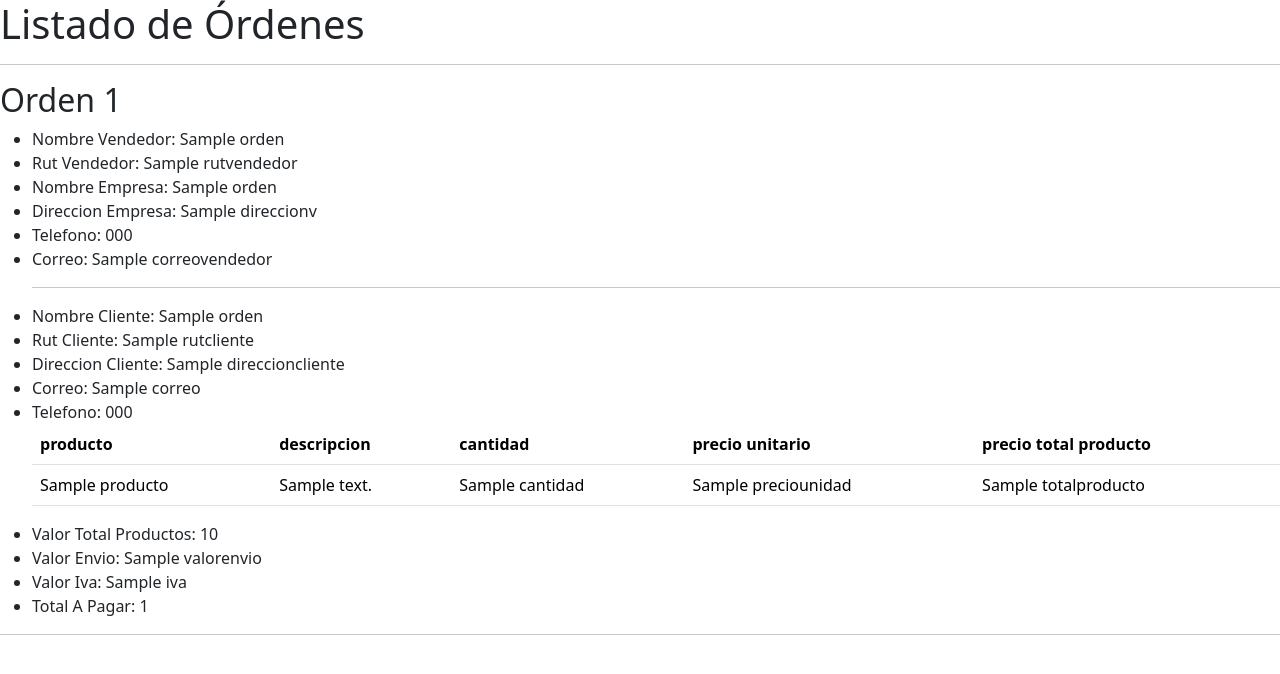
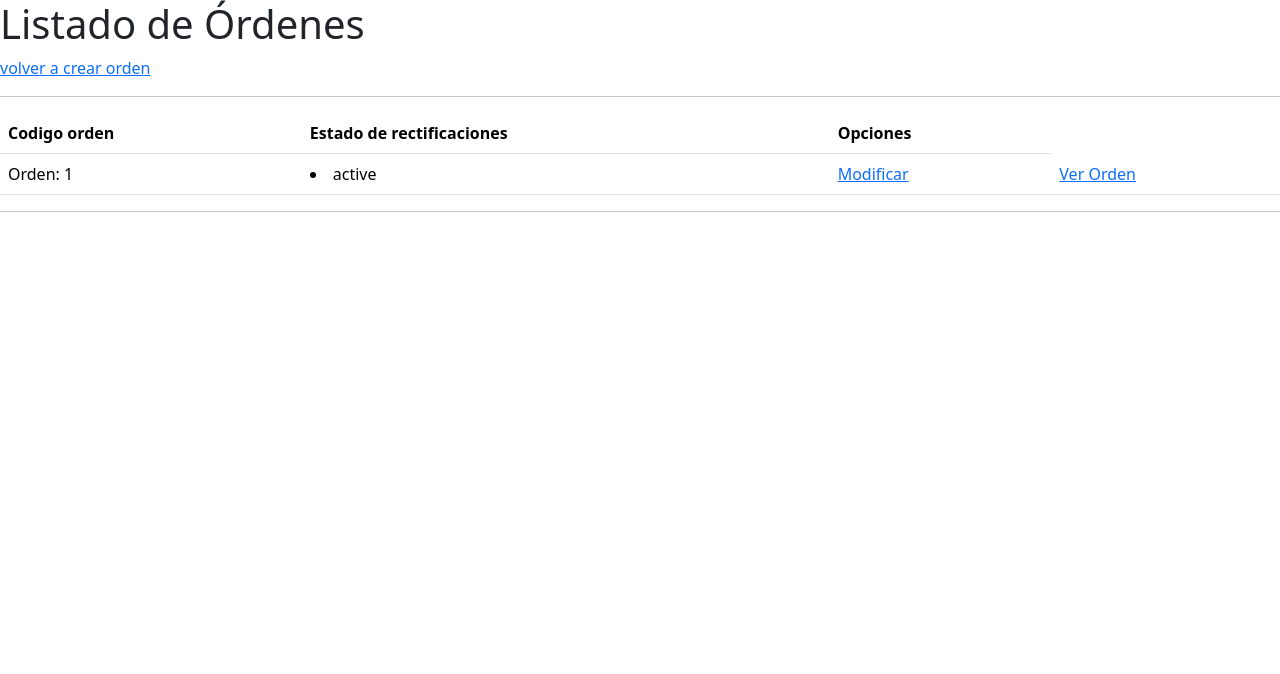
Before and after one commit to marcelaGonzalezArancibia/proyecto_time, a Django app: template app/templates/listadoorden.html in a window 1280 px wide. Shown: the top 674 px of the page. Run offline with Django 5.2, Linux system fonts and the light colour scheme; the template is opened without the code that fills it: most values are stand-ins (such as "Sample title", 1, 10 or a date in 2020); parts of the project's set-up code (start-up, migrations or seed data) failed here and were passed over.

Commit message:
se agregan template detalle y modificar, se rediseña listadoorden

```diff
--- a/app/models.py
+++ b/app/models.py
@@ -29,6 +29,7 @@ from django.db import models
 
 class orden(models.Model):
     id = models.AutoField(primary_key=True)
+
     nombrevendedor = models.CharField(max_length=90)
     rutvendedor = models.CharField(max_length=9)
     nombreempresa = models.CharField(max_length=90)
--- a/app/templates/listadoorden.html
+++ b/app/templates/listadoorden.html
@@ -1,5 +1,6 @@
 <!DOCTYPE html>
 <html lang="en">
+
 <head>
   <meta charset="UTF-8">
   <meta name="viewport" content="width=device-width, initial-scale=1.0">
@@ -7,66 +8,46 @@
   <link href="https://cdn.jsdelivr.net/npm/bootstrap@5.3.3/dist/css/bootstrap.min.css" rel="stylesheet"
     integrity="sha384-QWTKZyjpPEjISv5WaRU9OFeRpok6YctnYmDr5pNlyT2bRjXh0JMhjY6hW+ALEwIH" crossorigin="anonymous">
 </head>
+
 <body>
 
   <h1>Listado de Órdenes</h1>
+  <a href="{% url 'crearorden' %}">volver a crear orden</a>
   <hr>
-    {% for orden in ordenes %}
-    <h2>Orden {{ orden.id }}</h2>
-    <ul>
-           <!-- vendedor  -->
-        <li>Nombre Vendedor: {{ orden.nombrevendedor }}</li>
-        <li>Rut Vendedor: {{ orden.rutvendedor }}</li>
-        <li>Nombre Empresa: {{ orden.nombreempresa }}</li>
-        <li>Direccion Empresa: {{ orden.direccionv }}</li>
-        <li>Telefono: {{ orden.telefonov }}</li>
-        <li>Correo: {{ orden.correovendedor }}</li>
-        <!-- cliente  -->
-        <hr>
-        <li>Nombre Cliente: {{ orden.nombrecliente }}</li>
-        <li>Rut Cliente: {{ orden.rutcliente }}</li>
-        <li>Direccion Cliente: {{ orden.direccioncliente }}</li>
-        <li>Correo: {{ orden.correo }}</li>
-        <li>Telefono: {{ orden.telefonoc }}</li>
+  <div>
 
 
-        <!-- Depuración productos -->
-        {% for producto in orden.productos.all %}
 
     <table class="table">
       <thead>
         <tr>
-                    <th scope="col">producto</th>
-                    <th scope="col">descripcion</th>
-                    <th scope="col">cantidad</th>
-                    <th scope="col">precio unitario</th>
-                    <th scope="col">precio total producto</th>
+
+          <th scope="col">Codigo orden</th>
+          <th scope="col">Estado de rectificaciones</th>
+          <th scope="col">Opciones</th>
+
         </tr>
       </thead>
       <tbody>
+        {% for orden in ordenes %}
         <tr>
-
-                    <td>{{ producto.producto }}</td>
-                    <td>{{ producto.descripcion }}</td>
-                    <td>{{ producto.cantidad }}</td>
-                    <td>{{ producto.preciounidad }}</td>
-                    <td>{{ producto.totalproducto }}</td>
+          <td>Orden: {{ orden.id }}</td>
+          <td><li>{{ orden.estado }}</li></td>
+          <td><a href="{% url 'modificar' orden.id %}">Modificar</a></td>
+          <td><a href="{% url 'detalleorden' orden.id %}">Ver Orden</a></td>
         </tr>
+        {% endfor %}
 
       </tbody>
     </table>
-        {% endfor %}
-
-
-        <li>Valor Total Productos: {{ orden.valorNeto }}</li>
-        <li>Valor Envio: {{ orden.valorenvio }}</li>
-        <li>Valor Iva: {{ orden.iva }}</li>
-        <li>Total A Pagar: {{ orden.TotalAPagar }}</li>
+    <hr>
+  </div>
+  <ul>
 
 </ul>
-{% endfor %}
-<hr>
+
 
 
 </body>
+
 </html>
--- a/app/urls.py
+++ b/app/urls.py
@@ -1,9 +1,10 @@
 
 from django.urls import path
-from .views import index,crearorden,listadoorden
+from .views import index,crearorden,listadoorden,detalleorden,modificar
 
 urlpatterns = [
     path('', index,name='index'),
     path('crearorden',crearorden,name='crearorden'),
     path('listadoorden',listadoorden,name='listadoorden')
+
 ]
```
Also changed, not shown: app/forms.py (+44 -0 lines), app/templates/crearorden.html (+19 -18 lines), app/views.py (+5 -2 lines), app/migrations/0010_orden_estado.py (added), app/templates/detalleorden.html (added), app/templates/modificar.html (added), db.sqlite3. Lines whose indentation alone changed are shown as unchanged.
